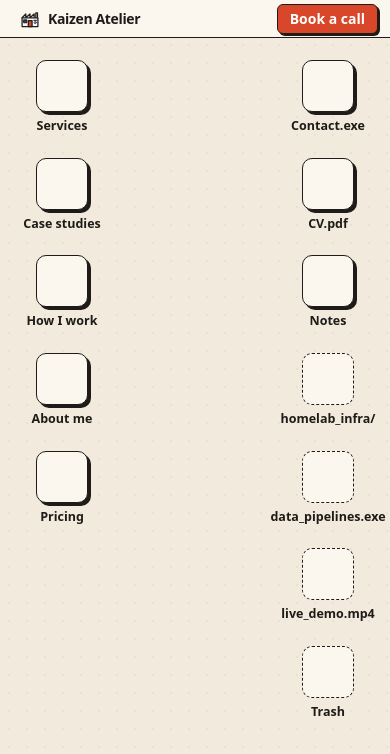
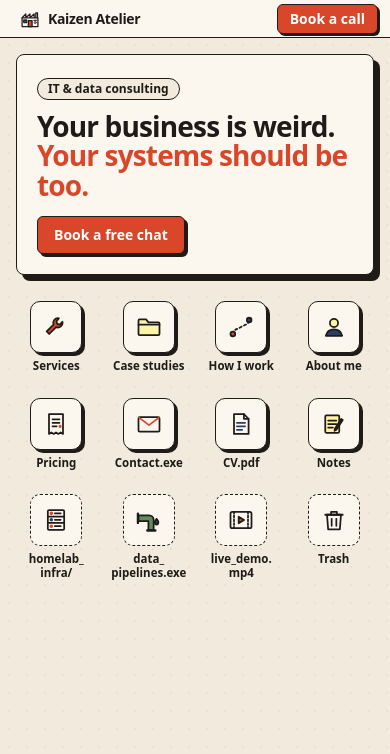
Before and after one commit to Connor-Ryan-1998/kaizen-atelier, a Next.js app: page / in a window 390 px wide. Shown: the top 754 px of the page. Built offline with nearby package versions, Linux system fonts and the light colour scheme.

Commit message:
feat: icon glyphs, sticky note, phone home-grid

```diff
--- a/components/desktop/Desktop.tsx
+++ b/components/desktop/Desktop.tsx
@@ -11,12 +11,15 @@ import {
   useMemo,
   useReducer,
   useRef,
+  useState,
   type RefObject,
 } from "react";
 import { focused, initialState, reducer, type DeskState, type Pos } from "@/lib/windowState";
 import { LEGACY_HASHES, WINDOWS, getWindow, windowForPath, type WindowId } from "@/lib/windows";
 import { DesktopIcon } from "./DesktopIcon";
 import { MenuBar } from "./MenuBar";
+import { MobileHero } from "./MobileHero";
+import { StickyNote } from "./StickyNote";
 import { useIsDesktop } from "./useIsDesktop";
 import { WindowFrame } from "./WindowFrame";
 import { WINDOW_CONTENT } from "./windowContent";
@@ -46,6 +49,7 @@ export function Desktop() {
   const pathname = usePathname();
   const [state, dispatch] = useReducer(reducer, pathname, (p) => initialState(windowForPath(p)));
   const isDesktop = useIsDesktop();
+  const [showNote] = useState(() => pathname === "/");
   const deskRef = useRef<HTMLDivElement>(null);
   const interacted = useRef(false);
   const top = focused(state);
@@ -125,16 +129,18 @@ export function Desktop() {
     <DeskContext.Provider value={api}>
       <div className="fixed inset-0 flex flex-col">
         <MenuBar />
-        <div ref={deskRef} className="relative flex-1 overflow-hidden">
-          <nav aria-label="Desktop" className="contents">
-            <ul className="absolute left-4 top-4 flex flex-col gap-3">
+        <div ref={deskRef} className="relative flex-1 overflow-hidden max-md:overflow-y-auto">
+          <MobileHero />
+          {/* Desktop: two absolute columns. Phone: both lists flow into one 4-column grid. */}
+          <nav aria-label="Desktop" className="max-md:grid max-md:grid-cols-4 max-md:gap-x-1 max-md:gap-y-3 max-md:px-3 max-md:py-5">
+            <ul className="max-md:contents md:absolute md:left-4 md:top-4 md:flex md:max-h-[calc(100%-2rem)] md:flex-col md:flex-wrap md:gap-x-2 md:gap-y-2">
               {left.map((w) => (
                 <li key={w.id}>
                   <DesktopIcon id={w.id} />
                 </li>
               ))}
             </ul>
-            <ul className="absolute right-4 top-4 flex flex-col gap-3">
+            <ul className="max-md:contents md:absolute md:right-4 md:top-4 md:flex md:max-h-[calc(100%-2rem)] md:flex-col md:flex-wrap-reverse md:gap-x-2 md:gap-y-2">
               {right.map((w) => (
                 <li key={w.id}>
                   <DesktopIcon id={w.id} />
@@ -142,6 +148,7 @@ export function Desktop() {
               ))}
             </ul>
           </nav>
+          {showNote && <StickyNote />}
           <AnimatePresence>
             {openWindows.map((w) => {
               const Content = WINDOW_CONTENT[w.id];
--- a/components/desktop/DesktopIcon.tsx
+++ b/components/desktop/DesktopIcon.tsx
@@ -1,5 +1,6 @@
 "use client";
 
+import { Glyph } from "@/components/icons/Glyphs";
 import { getWindow, type WindowId } from "@/lib/windows";
 import { useDesk } from "./Desktop";
 
@@ -11,16 +12,21 @@ export function DesktopIcon({ id }: { id: WindowId }) {
       type="button"
       data-icon={id}
       onClick={() => open(id)}
-      className="group flex w-[92px] flex-col items-center gap-1.5 rounded-md p-1.5 text-center outline-none hover:bg-ink/5 focus-visible:ring-2 focus-visible:ring-vermilion"
+      className="group flex w-[92px] flex-col items-center gap-1.5 rounded-md p-1.5 text-center outline-none hover:bg-ink/5 focus-visible:ring-2 focus-visible:ring-vermilion max-md:w-full"
     >
       <span
         aria-hidden
         className={
-          "grid h-[52px] w-[52px] place-items-center rounded-[10px] border-[1.5px] border-ink bg-surface " +
+          "grid h-[52px] w-[52px] place-items-center rounded-[10px] border-[1.5px] border-ink bg-surface transition-transform group-active:translate-x-px group-active:translate-y-px " +
           (w.egg ? "border-dashed" : "shadow-hard")
         }
-      />
-      <span className="text-[12.5px] font-semibold leading-tight break-words">{w.iconLabel}</span>
+      >
+        <Glyph name={id} />
+      </span>
+      <span className="font-mono text-[11.5px] font-semibold leading-tight">
+        {/* Allow line breaks after "_" and "." in filenames instead of mid-word. */}
+        {w.iconLabel.replace(/([_.])/g, "$1​")}
+      </span>
     </button>
   );
 }
--- /dev/null
+++ b/components/desktop/MobileHero.tsx
@@ -0,0 +1,23 @@
+import { BOOKING_URL } from "@/lib/site";
+
+/** Compact welcome card shown above the home-screen grid on phones. */
+export function MobileHero() {
+  return (
+    <section className="mx-4 mt-4 rounded-lg border-[1.5px] border-ink bg-surface p-5 shadow-hard-lg md:hidden">
+      <p className="mb-3 inline-block rounded-full border-[1.5px] border-ink bg-paper px-2.5 py-0.5 text-xs font-bold">
+        IT &amp; data consulting
+      </p>
+      <h1 className="text-[28px] font-bold leading-[1.05] tracking-[-0.03em]">
+        Your business is weird. <span className="text-vermilion">Your systems should be too.</span>
+      </h1>
+      <a
+        href={BOOKING_URL}
+        target="_blank"
+        rel="noopener noreferrer"
+        className="mt-4 inline-block rounded-md border-[1.5px] border-ink bg-vermilion px-4 py-2 text-sm font-bold text-white shadow-hard"
+      >
+        Book a free chat
+      </a>
+    </section>
+  );
+}
--- /dev/null
+++ b/components/desktop/StickyNote.tsx
@@ -0,0 +1,24 @@
+"use client";
+
+import { useState } from "react";
+
+export function StickyNote() {
+  const [shown, setShown] = useState(true);
+  if (!shown) return null;
+  return (
+    <aside
+      role="note"
+      className="absolute bottom-10 right-[140px] z-[5] w-[210px] -rotate-2 border-[1.5px] border-ink bg-note px-4 py-3 text-[13px] leading-snug shadow-hard max-md:hidden"
+    >
+      <button
+        type="button"
+        aria-label="Dismiss note"
+        onClick={() => setShown(false)}
+        className="absolute right-1.5 top-0.5 text-base leading-none text-muted hover:text-ink"
+      >
+        ×
+      </button>
+      Drag the windows around. Dashed icons are… not important. Probably.
+    </aside>
+  );
+}
--- a/components/desktop/WindowFrame.tsx
+++ b/components/desktop/WindowFrame.tsx
@@ -83,11 +83,12 @@ export function WindowFrame({ id, children }: { id: WindowId; children: ReactNod
       }
       className={
         "absolute flex flex-col overflow-hidden rounded-lg border-[1.5px] border-ink bg-surface shadow-hard-lg outline-none " +
-        "max-md:fixed! max-md:inset-0! max-md:left-0! max-md:top-0! max-md:w-auto! max-md:max-w-none! max-md:max-h-none! max-md:rounded-none max-md:shadow-none " +
+        "max-md:fixed! max-md:inset-0! max-md:left-0! max-md:top-[38px]! max-md:w-auto! max-md:max-w-none! max-md:max-h-none! max-md:rounded-none max-md:shadow-none " +
         (hiddenOnPhone ? "max-md:hidden " : "max-md:z-50! ")
       }
     >
       <div
+        data-titlebar
         onPointerDown={(e) => {
           focus(id);
           if (isDesktop && !maximized) controls.start(e);
@@ -95,7 +96,15 @@ export function WindowFrame({ id, children }: { id: WindowId; children: ReactNod
         style={{ height: TITLE_BAR, touchAction: "none" }}
         className="flex shrink-0 cursor-grab items-center gap-2 border-b-[1.5px] border-ink bg-paper px-2.5 select-none active:cursor-grabbing"
       >
-        <div className="flex gap-1.5">
+        <button
+          type="button"
+          aria-label="Back to home"
+          onClick={handleClose}
+          className="rounded px-1.5 py-0.5 text-sm font-semibold focus-visible:ring-2 focus-visible:ring-vermilion md:hidden"
+        >
+          ← Back
+        </button>
+        <div className="flex gap-1.5 max-md:hidden">
           <button
             type="button"
             aria-label={`Close ${w.title}`}
--- /dev/null
+++ b/components/icons/Glyphs.tsx
@@ -0,0 +1,119 @@
+import type { ReactNode } from "react";
+import type { IconName } from "@/lib/windows";
+
+const INK = "#1E1B18";
+const V = "#D9472B";
+const I = "#2C3E63";
+
+const paths: Partial<Record<IconName, ReactNode>> = {
+  services: (
+    // wrench
+    <>
+      <path d="M14.5 4.5a4 4 0 0 0-4.6 5.4L4 15.8 6.2 18l5.9-5.9a4 4 0 0 0 5.4-4.6l-2.4 2.4-2.1-.6-.6-2.1z" fill={V} />
+    </>
+  ),
+  work: (
+    // folder
+    <>
+      <path d="M3 7.5V18a1 1 0 0 0 1 1h16a1 1 0 0 0 1-1V9a1 1 0 0 0-1-1h-8.5L9.5 5.5H4a1 1 0 0 0-1 1z" fill="#FFF3A8" />
+      <path d="M3 10h18" />
+    </>
+  ),
+  process: (
+    // route with waypoints
+    <>
+      <path d="M5 18c0-4 4-4 7-6s7-2 7-6" strokeDasharray="2 2.2" />
+      <circle cx="5" cy="18" r="2" fill={V} />
+      <circle cx="19" cy="6" r="2" fill={I} />
+    </>
+  ),
+  about: (
+    // person
+    <>
+      <circle cx="12" cy="8.5" r="3.5" fill="#FFF3A8" />
+      <path d="M5 19.5c.8-3.6 3.6-5.5 7-5.5s6.2 1.9 7 5.5z" fill={I} />
+    </>
+  ),
+  pricing: (
+    // receipt
+    <>
+      <path d="M6 3.5h12v17l-2-1.3-2 1.3-2-1.3-2 1.3-2-1.3-2 1.3z" fill="#FBF7EF" />
+      <path d="M9 8h6M9 11h6M9 14h3.5" />
+      <circle cx="15.5" cy="14" r=".6" fill={V} stroke={V} />
+    </>
+  ),
+  contact: (
+    // envelope
+    <>
+      <rect x="3" y="6" width="18" height="12.5" rx="1" fill="#FBF7EF" />
+      <path d="M3.5 6.5 12 13l8.5-6.5" stroke={V} />
+    </>
+  ),
+  cv: (
+    // document with folded corner
+    <>
+      <path d="M6 3.5h8.5L18.5 7.5v13H6z" fill="#FBF7EF" />
+      <path d="M14.5 3.5v4h4" />
+      <path d="M8.5 11h7M8.5 14h7M8.5 17h4.5" stroke={I} />
+    </>
+  ),
+  notes: (
+    // notepad + pencil
+    <>
+      <rect x="4.5" y="4.5" width="12" height="15" rx="1" fill="#FFF3A8" />
+      <path d="M7 9h7M7 12h7M7 15h4" />
+      <path d="M19.5 8.5 14 17l-1.5.8.2-1.7 5.5-8.4z" fill={V} />
+    </>
+  ),
+  homelab: (
+    // server rack
+    <>
+      <rect x="5" y="3.5" width="14" height="17" rx="1" fill="#FBF7EF" />
+      <path d="M5 9h14M5 14.5h14" />
+      <circle cx="8" cy="6.3" r=".8" fill={V} stroke={V} />
+      <circle cx="8" cy="11.8" r=".8" fill={I} stroke={I} />
+      <circle cx="8" cy="17.3" r=".8" fill={V} stroke={V} />
+      <path d="M11 6.3h5M11 11.8h5M11 17.3h5" />
+    </>
+  ),
+  pipelines: (
+    // pipe elbow with drip
+    <>
+      <path d="M3 8h9a4 4 0 0 1 4 4v8.5h-4.5V13H3z" fill="#5E8C5A" />
+      <path d="M2.5 6.5v8M10.5 21h7" strokeWidth="2" />
+      <path d="M20 14c0 1.2-.7 2-1.5 2S17 15.2 17 14c0-1 1.5-3 1.5-3S20 13 20 14z" fill={I} />
+    </>
+  ),
+  demo: (
+    // film frame with play
+    <>
+      <rect x="3" y="5" width="18" height="14" rx="1.5" fill="#FBF7EF" />
+      <path d="M6 5v14M18 5v14" strokeDasharray="1.6 1.6" />
+      <path d="M10 9.2v5.6l4.6-2.8z" fill={V} />
+    </>
+  ),
+  trash: (
+    // bin
+    <>
+      <path d="M6 7.5h12l-1 12.5H7z" fill="#FBF7EF" />
+      <path d="M4.5 7.5h15M9.5 7.5V5h5v2.5M10 11v6M14 11v6" />
+    </>
+  ),
+};
+
+export function Glyph({ name, className = "h-7 w-7" }: { name: IconName; className?: string }) {
+  return (
+    <svg
+      viewBox="0 0 24 24"
+      className={className}
+      aria-hidden
+      fill="none"
+      stroke={INK}
+      strokeWidth="1.5"
+      strokeLinecap="round"
+      strokeLinejoin="round"
+    >
+      {paths[name]}
+    </svg>
+  );
+}
```
Also changed, not shown: 2 other files (tests, documents, lock files or other folders).
